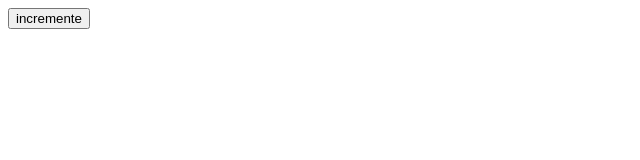
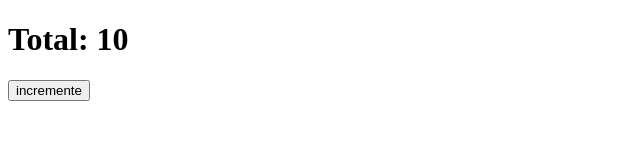
Before and after one commit to adventureandre/logica-redux, a plain HTML site: page index.html in a window 1280 px wide. Shown: the whole page, without its empty margins (0-640 px from the left). Drawn offline with Linux system fonts and the light colour scheme.

Commit message:
Criando um subscribe utiliando uma funcão render

```diff
--- a/index.html
+++ b/index.html
@@ -6,6 +6,7 @@
           content="width=device-width, user-scalable=no, initial-scale=1.0, maximum-scale=1.0, minimum-scale=1.0">
     <meta http-equiv="X-UA-Compatible" content="ie=edge">
     <title>Redux</title>
+    <h1>Total: <span id="total"></span></h1>
     <button id="button">incremente</button>
     <script src="redux.min.js"></script>
 </head>
@@ -18,12 +19,12 @@
     const SOMAR = 'SOMA';
 
     //Action Creator
-    function incrementar(){
-      return {type: INCREMENTAR}
+    function incrementar() {
+        return {type: INCREMENTAR}
     }
 
-    function  somar(payload){
-        return{type: SOMAR, payload}
+    function somar(payload) {
+        return {type: SOMAR, payload}
     }
 
     const initialState = 10
@@ -40,14 +41,20 @@
     }
 
     const store = Redux.createStore(reducer)
-    let state = store.getState();
-    console.log(state)
 
-    store.dispatch(somar(12))
-    store.dispatch(incrementar())
+    function render() {
+        let state = store.getState();
+        const total = document.getElementById('total');
+        total.innerText = state;
+    }
+
+    render()
+
+    store.subscribe(render)
+
 
     const button = document.getElementById('button');
-    button.addEventListener("click",()=>store.dispatch(incrementar()))
+    button.addEventListener("click", () => store.dispatch(incrementar()))
 </script>
 
 </body>
```
